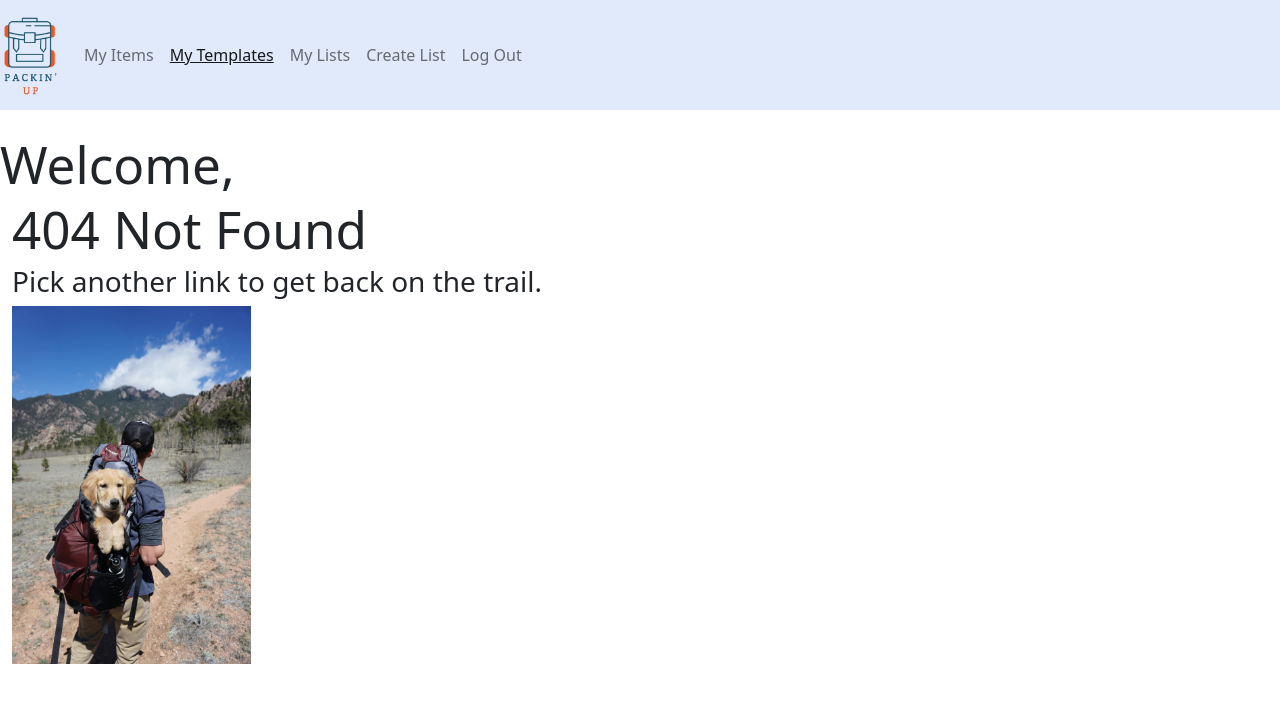
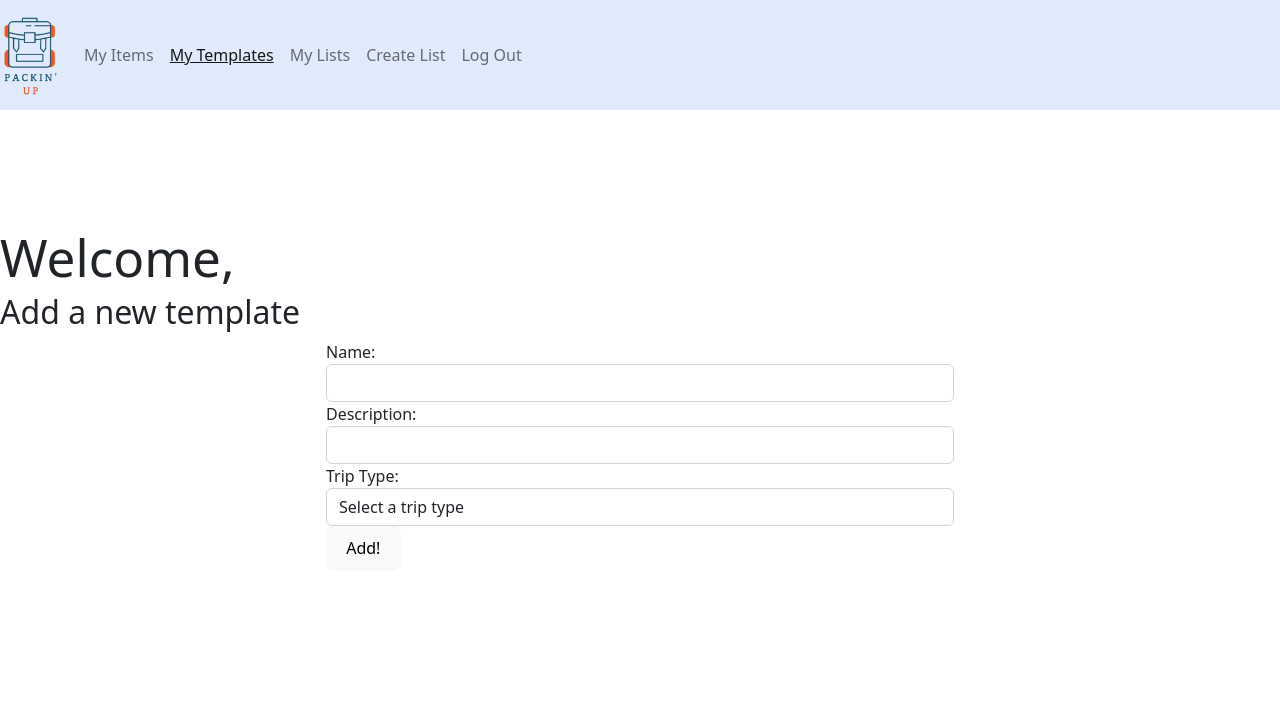
Before and after one commit to AuroraNewman/PackinUp, a React (Vite) app in the folder client/: page /template/create in a window 1280 px wide. Before the commit this address had no page. Shown: the top 702 px of the page. Built offline with nearby package versions, Linux system fonts and the light colour scheme; sample sign-in values are in the browser's storage.

Commit message:
template edit form automatically populating

```diff
--- a/client/src/App.jsx
+++ b/client/src/App.jsx
@@ -44,7 +44,9 @@ const App = () => {
 
               <Route path="/template"  element={ loggedInUser===null ? <Navigate to="/" /> : <TemplateList loggedInUser={loggedInUser}/>} />
 
-              <Route path="/template/edit/:templateId"  element={ loggedInUser===null ? <Navigate to="/" /> : <TemplateForm loggedInUser={loggedInUser}/>} />
+              <Route path="/template/create"  element={ loggedInUser===null ? <Navigate to="/" /> : <TemplateForm loggedInUser={loggedInUser} setLoggedInUser={setLoggedInUser}/>} />
+
+              <Route path="/template/edit/:templateId"  element={ loggedInUser===null ? <Navigate to="/" /> : <TemplateForm loggedInUser={loggedInUser} setLoggedInUser={setLoggedInUser}/>} />
 
               <Route path="/template/delete/:templateId"  element={ loggedInUser===null ? <Navigate to="/" /> : <TemplateList loggedInUser={loggedInUser}/>} />
 
--- a/client/src/components/TemplateForm.jsx
+++ b/client/src/components/TemplateForm.jsx
@@ -1,9 +1,9 @@
 import { useEffect, useState } from "react"
 import { useNavigate, useParams } from "react-router-dom"
 
-const TemplateForm = ({ loggedInUser, setLoggedInUser }) => {
+const TemplateForm = ({ loggedInUser, setLoggedInUser, triptypes = [] }) => {
 
-    let url = "http://localhost:8080/api/packinup/template";
+    const baseUrl = "http://localhost:8080/api/packinup/template";
 
     const navigate = useNavigate();
 
@@ -11,43 +11,66 @@ const TemplateForm = ({ loggedInUser, setLoggedInUser }) => {
 
     const [error, setError] = useState([]);
 
-    const [template, setTemplate] = useState({ INITIAL_TEMPLATE })
-
     const INITIAL_TEMPLATE = {
         templateName: '',
         templateDescription: '',
-        templateCategoryId: ''
+        templateTripType: {
+            tripTypeId: "",
+            tripTypeName: "",
+            tripTypeDescription: ""
+          }
     }
+
+    const [template, setTemplate] = useState(INITIAL_TEMPLATE);
+
+    const[triptype, setTripType] = useState('')
+
+    const handleTripTypeChange = (event) => {
+        const selectedTripType = triptypes.find(
+          (t) => t.id.toString() === event.target.value
+        );
+        setTemplate({
+          ...template,
+          templateTripType: selectedTripType || INITIAL_TEMPLATE.templateTripType
+        });
+      };
+
+
+    useEffect(() => {
+        if (params.templateId) {
+            const fetchUrl = `${baseUrl}/${params.templateId}`
+            fetch(fetchUrl, {
+                headers: {
+                    Authorization: loggedInUser.jwt
+                }
+            })
+                .then(response => {
+                    if (response.status >= 200 && response.status < 300) {
+                        response.json().then(template => setTemplate(template))
+                    } else {
+                        response.json().then((x) => {
+                            debugger
+
+                        })
+                        // setErrors(["Could not find that solar panel"])
+                        navigate("/notFound")
+                    }
+                })
+        }
+    }, [params.templateId, baseUrl, loggedInUser.jwt, navigate])
 
     const handleChange = (event) => {
         setTemplate({ ...template, [event.target.name]: event.target.value })
     };
-
-    useEffect(() => {
-        if (params.templateId) {
-            url += "/edit${params.templateId}"
-            fetch({url})
-                .then(response => {
-                    if (response.status >= 200 && response.status < 300) {
-                        return response.json()
-                    } else {
-                        throw new Error("Template not found");
-                    }
-                })
-                .then(fetchedTemplate => setTemplate(fetchedTemplate))
-                .catch(() => navigate("/notFound"));
-        }
-    }, [params.templateId, navigate]);
+    console.log(params)
 
     const handleSubmit = (event) => {
         event.preventDefault()
-        let method = "POST"
-        if (params.templateId !== undefined) {
-            method = "PUT"
-            url += `/${params.templateId}`
-        }
+        const method = params.templateId ? "PUT" : "POST";
+        const submitUrl = params.templateId ? `${baseUrl}/${params.templateId}`
+      : baseUrl;
 
-        fetch(url, {
+        fetch(submitUrl, {
             method,
             headers: {
                 "Content-Type": "application/json",
@@ -66,8 +89,15 @@ const TemplateForm = ({ loggedInUser, setLoggedInUser }) => {
                     response.json().then(fetchedErrors => setError(fetchedErrors))
                 }
             })
-            .catch(err => console.error("Submit failed", err));
     }
+
+    // const setTripTypes = ({ triptypes }) => {
+    //     let optionsString = '<option value="">Select a trip type</option>'
+    //     for (const triptype of triptypes) {
+    //         const singleOptionString = `<triptype value="${triptype.name}">${triptype.name}</option>`
+    //         optionsString += singleOptionString
+    //     }
+    // }
 
 
 
@@ -90,19 +120,28 @@ const TemplateForm = ({ loggedInUser, setLoggedInUser }) => {
                         <label htmlFor="templateDescription">Description: </label>
                         <input name="templateDescription" className="form-control" id="templateDescription-input" type="text" value={template.templateDescription} onChange={handleChange} />
                     </div>
-                    {/* //todo implement getting the trip types */}
+
                     <div className="form-group">
-                        <label htmlFor="tripType">Trip Type: </label>
-                        <select name="templateTripType" className="form-control" id="tripType-input" value={template.material} onChange={handleChange}>
-                            <option value="">Pick a material...</option>
-                            <option value="POLY_SI">Multicrystalline Silicon</option>
-                            <option value="MONO_SI">Monocrystalline Silicon</option>
-                            <option value="A_SI">Amorphous Silicon</option>
-                            <option value="CD_TE">Cadmium Telluride</option>
-                            <option value="CIGS">Copper Indium Gallium Selenide</option>
-                        </select>
+                        <label htmlFor="templateTripType">Trip Type: </label>
+                        <select
+  id="templateTripType"
+  name="templateTripType"
+  value={template.templateTripType.tripTypeId || ""}
+  onChange={handleTripTypeChange}
+  className="form-control"
+>
+  <option value="">Select a trip type</option>
+  {triptypes.map((triptype) => (
+    <option key={triptype.id} value={triptype.id}>
+      {triptype.name}
+    </option>
+  ))}
+</select>
+
+
+
+
                     </div>
-
                     <button type="submit">{params.templateId ? "Edit!" : "Add!"}</button>
                 </form>
                 <div className="col-3"></div>
--- a/client/src/components/TemplateList.jsx
+++ b/client/src/components/TemplateList.jsx
@@ -2,17 +2,12 @@ import { useState, useEffect } from "react";
 import TemplateTable from "./TemplateTable";
 
 const TemplateList = ({ loggedInUser }) => {
-    const [templates, setTemplates] = useState([])
-    const [hasFinishedFetching, setHasFinishedFetching] = useState(false)
-
     useEffect(() => {
-        fetch("http://localhost:8080/api/packinup/template"
-            , {
+        fetch("http://localhost:8080/api/packinup/template", {
             headers: {
                 Authorization: loggedInUser.jwt
             }
-            }
-        )
+        })
         .then(response => response.json())
         .then(fetchedTemplates => {
             setTemplates(fetchedTemplates);
@@ -25,6 +20,8 @@ const TemplateList = ({ loggedInUser }) => {
     }, []);
 
 
+    const [templates, setTemplates] = useState([])
+    const [hasFinishedFetching, setHasFinishedFetching] = useState(false)
 
     if(templates.length === 0) {
         if (hasFinishedFetching) {
@@ -37,7 +34,7 @@ const TemplateList = ({ loggedInUser }) => {
     }
   return (
     <>
-        <TemplateTable templates = {templates} loggedInUser = {loggedInUser} />
+        <TemplateTable templates = {templates} />
     </>
   );
 
--- a/client/src/components/TemplateTable.jsx
+++ b/client/src/components/TemplateTable.jsx
@@ -1,6 +1,6 @@
 import { Link } from "react-router-dom";
 
-const TemplateTable = ({ templates, loggedInUser}) => {
+const TemplateTable = ({ templates }) => {
     return (
         <>
             <table className="table table-striped">
@@ -16,15 +16,15 @@ const TemplateTable = ({ templates, loggedInUser}) => {
                     {templates.map(template => {
                         // console.log(template)
                         return (
-                            <tr key={template.id}>
+                            <tr key={template.templateId}>
                                 <td>{template.templateName}</td>
                                 <td>{template.templateDescription}</td>
                                 <td>{template.templateTripType.tripTypeName}</td>
                                 <td>
                                     {/* todo implement routes for buttons */}
-                                    <Link to={`/template/${template.id}`} className="btn btn-primary">View</Link>
-                                    <Link to={`/template/edit/${template.id}`} className="btn btn-warning">Edit</Link>
-                                    <Link to={`/template/delete/${template.id}`} className="btn btn-danger">Delete</Link>
+                                    <Link to={`/template/${template.templateId}`} className="btn btn-primary me-2 mb-2">View</Link>
+                                    <Link to={`/template/edit/${template.templateId}`} className="btn btn-warning">Edit</Link>
+                                    <Link to={`/template/delete/${template.templateId}`} className="btn btn-danger">Delete</Link>
                                 </td>
                             </tr>
                         )
```
Also changed, not shown: client/src/components/TripTypeList.jsx (added, +41 -0 lines), 2 other files (tests, documents, lock files or other folders). Lines whose indentation alone changed are shown as unchanged.
